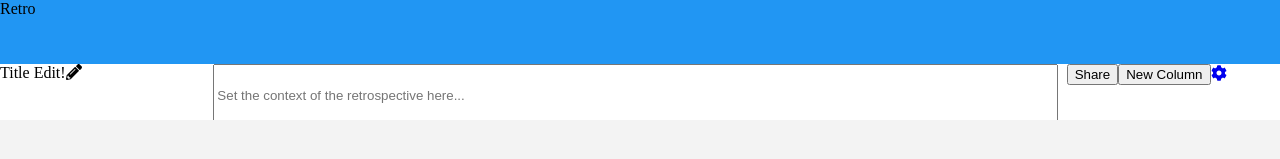
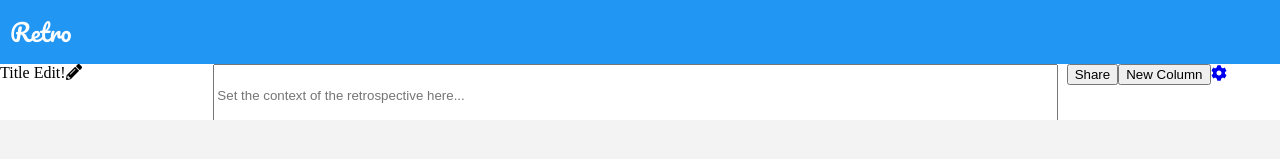
Before and after one commit to joekrump/retrospective-board, a React app: page / in a window 1280 px wide. Shown: the top 159 px of the page. Built offline with nearby package versions, Linux system fonts and the light colour scheme; no server answers.

Commit message:
Header font

```diff
--- a/src/components/Header/Header.tsx
+++ b/src/components/Header/Header.tsx
@@ -7,7 +7,9 @@ export function Header() {
     return (
       <header>
         <div id="top-header">
-          <div id="logo">Retro</div>
+          <div id="logo">
+            <div className="text">Retro</div>
+          </div>
           <div id="app-controls"></div>
         </div>
       </header>
--- a/src/components/Header/header.css
+++ b/src/components/Header/header.css
@@ -5,6 +5,15 @@ header {
   background: #2196f3;
 }
 
+#logo {
+  font-family: "Pacifico";
+  color: #fff;
+  font-size: 24px;
+  display: flex;
+  align-items: center;
+  margin-left: 10px;
+}
+
 #top-header {
   grid-row: 1 / span 1;
   grid-column: 1 / span 12;
--- a/src/index.html
+++ b/src/index.html
@@ -1,7 +1,7 @@
 <!DOCTYPE html>
 <html>
   <head>
-
+    <link href="https://fonts.googleapis.com/css?family=Pacifico&display=swap" rel="stylesheet">
   </head>
   <body>
     <div id="react-root"></div>
```
